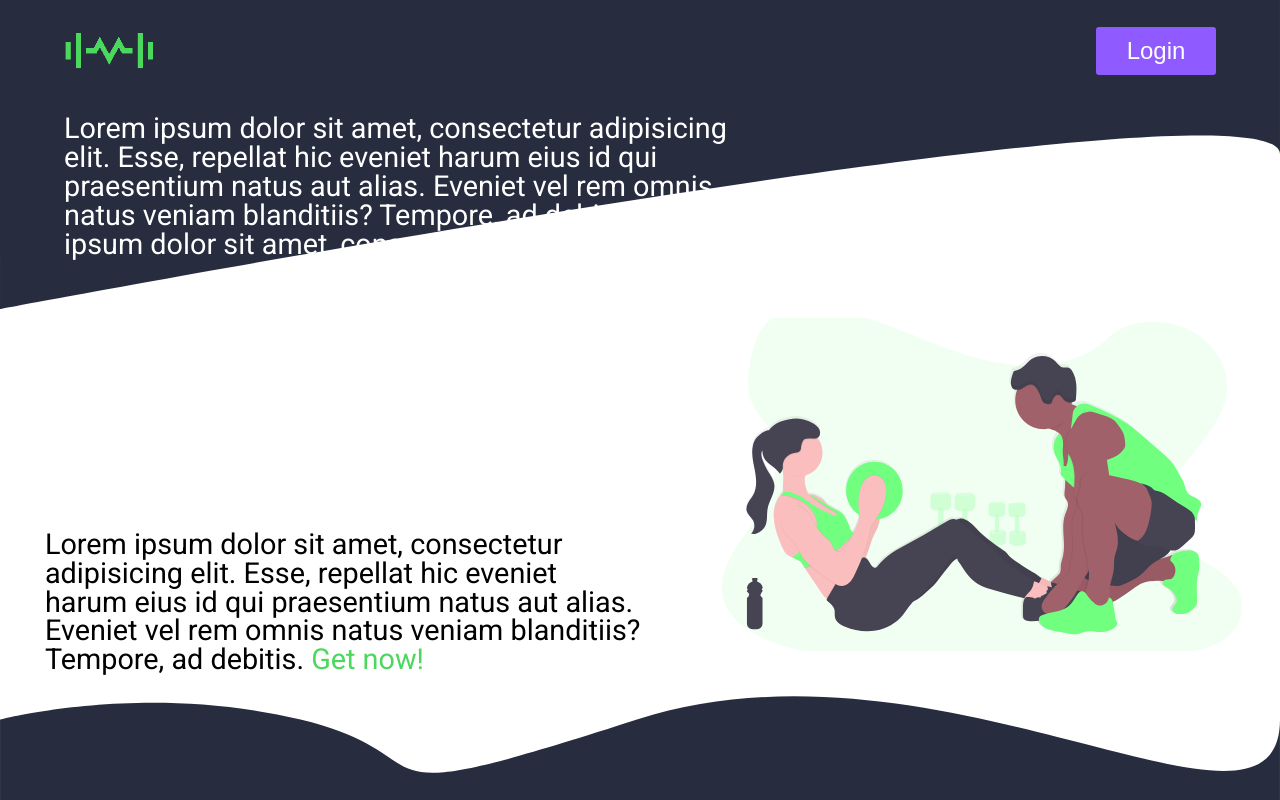
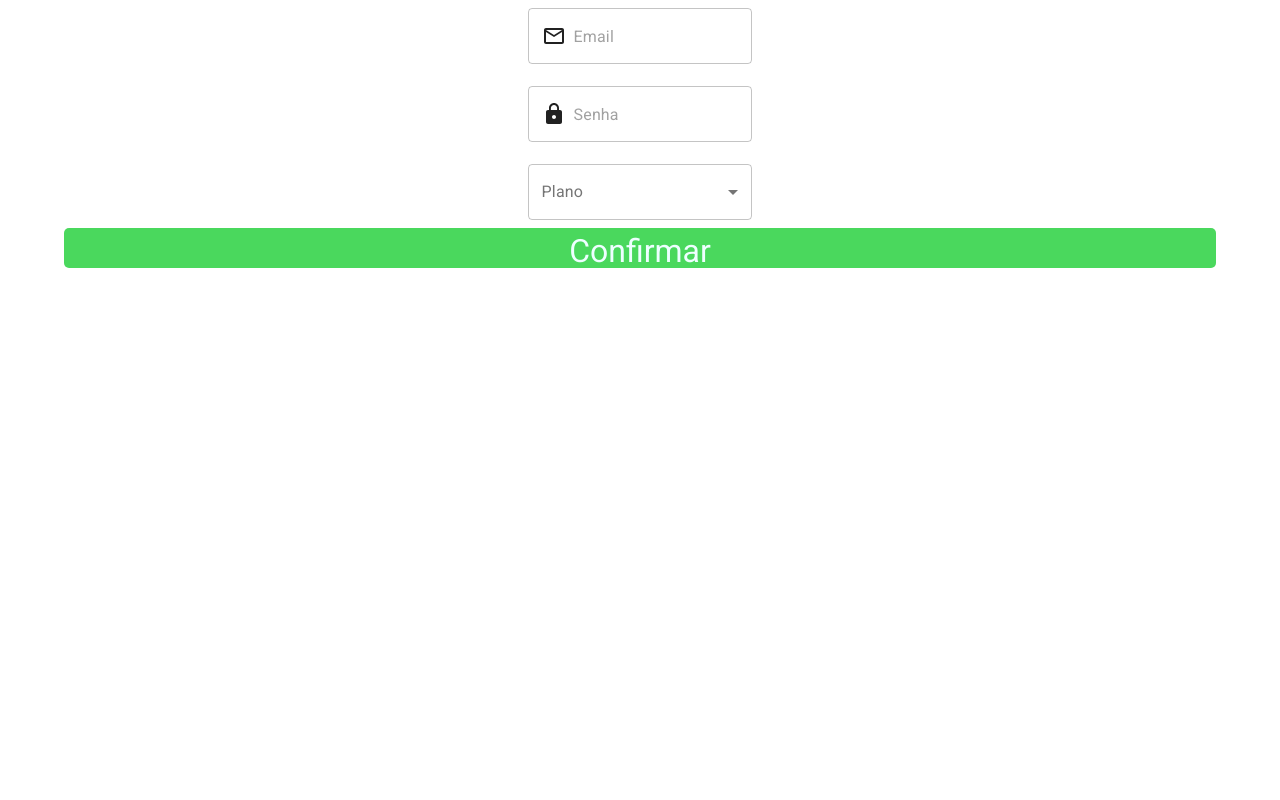
Before and after one commit to AdryellCabral/MyGym, a React (Create React App) app: page / in a window 1280 px wide. Shown: the top 800 px of the page. Built offline with nearby package versions, Linux system fonts and the light colour scheme; no server answers.

Commit message:
feature: component styled

```diff
--- a/src/App.tsx
+++ b/src/App.tsx
@@ -3,9 +3,8 @@ import CoachRoutes from "./routes/coach";
 import StudentRoutes from "./routes/student";
 import DefaultRoutes from "./routes/default";
 import { GlobalStyle } from "./styles/global";
-
+import Login from "./components/Login";
 const App = () => {
-
   let typeUser = localStorage.getItem("@typeUser") || "";
   if (typeUser !== "") {
     typeUser = JSON.parse(typeUser);
@@ -13,7 +12,8 @@ const App = () => {
 
   return (
     <>
-      {typeUser === "" ? (
+      <Login />
+      {/* {typeUser === "" ? (
         <DefaultRoutes />
       ) : (
         <>
@@ -21,7 +21,7 @@ const App = () => {
           {typeUser === "coaches" && <CoachRoutes />}
           {typeUser === "students" && <StudentRoutes />}
         </>
-      )}
+      )} */}
       <GlobalStyle />
     </>
   );
--- a/src/components/Login/index.tsx
+++ b/src/components/Login/index.tsx
@@ -15,7 +15,6 @@ interface UserData {
   password: string;
   nome: string;
   email: string;
-  typeUser: string;
 }
 
 const Login = () => {
@@ -40,9 +39,11 @@ const Login = () => {
   });
 
   const onLogin = (data: UserData) => {
-    const newData = { ...data, userType };
-    console.log(newData);
-    apiMyGym.post("login", newData).then((response) => console.log(response));
+    console.log(data);
+    apiMyGym.post("login", data).then((response) => {
+      localStorage.setItem("@tokenMyGym", JSON.stringify(response.data.accessToken));
+      localStorage.setItem("@typeUser", JSON.stringify(userType));
+    });
   };
 
   const handleChange = (event: React.ChangeEvent<{ value: unknown }>) => {
```
